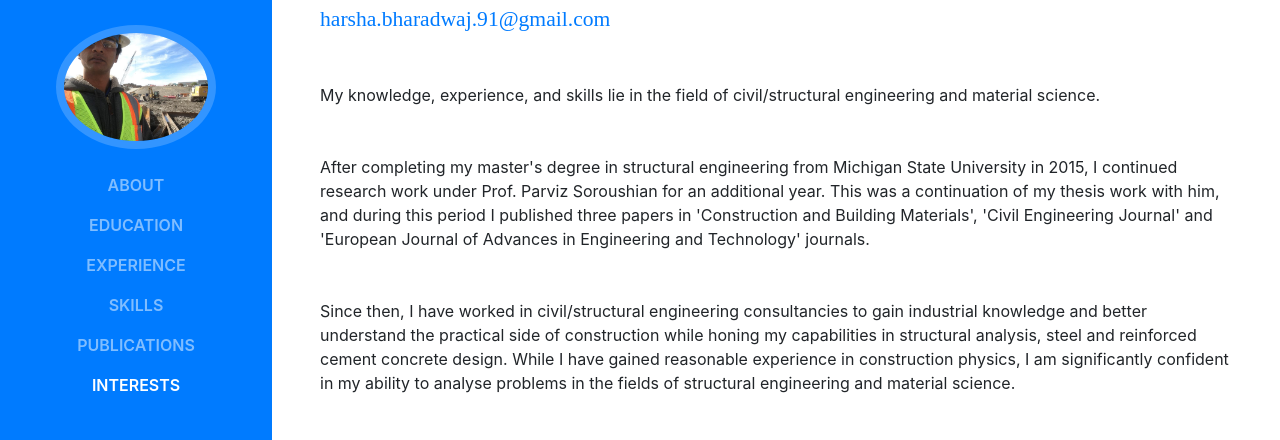
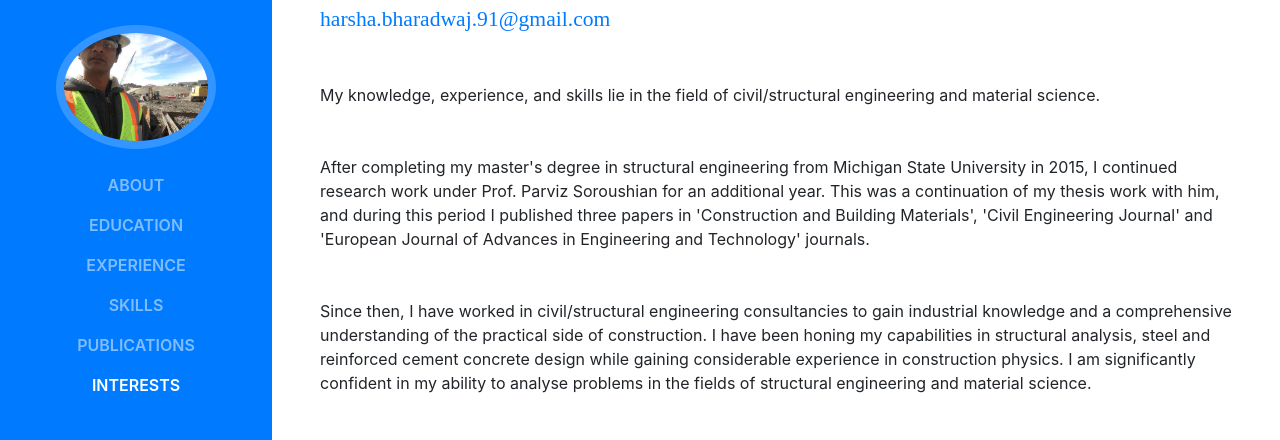
Before and after one commit to Monkey91/harshabharadwaj.github.io, a website with bundled scripts: page index.html in a window 1280 px wide. Shown: the part 189-629 px from the top of the page. Built offline with nearby package versions, Linux system fonts and the light colour scheme; a web font is replaced by a local one.

Commit message:
UPDATE DESCRIP

```diff
--- a/index.html
+++ b/index.html
@@ -74,7 +74,7 @@
 
         <p class="mb-5"> After completing my master's degree in structural engineering from Michigan State University in 2015, I continued research work under Prof. Parviz Soroushian for an additional year. This was a continuation of my thesis work with him, and during this period I published three papers in 'Construction and Building Materials', 'Civil Engineering Journal' and 'European Journal of Advances in Engineering and Technology' journals. </p>
 
-        <p class="mb-5"> Since then, I have worked in civil/structural engineering consultancies to gain industrial knowledge and better understand the practical side of construction while honing my capabilities in structural analysis, steel and reinforced cement concrete design. While I have gained reasonable experience in construction physics, I am significantly confident in my ability to analyse problems in the fields of structural engineering and material science. </p>
+        <p class="mb-5"> Since then, I have worked in civil/structural engineering consultancies to gain industrial knowledge and a comprehensive understanding of the practical side of construction. I have been honing my capabilities in structural analysis, steel and reinforced cement concrete design while gaining considerable experience in construction physics. I am significantly confident in my ability to analyse problems in the fields of structural engineering and material science. </p>
 
           <p class="mb-5">  </p>
 
```
